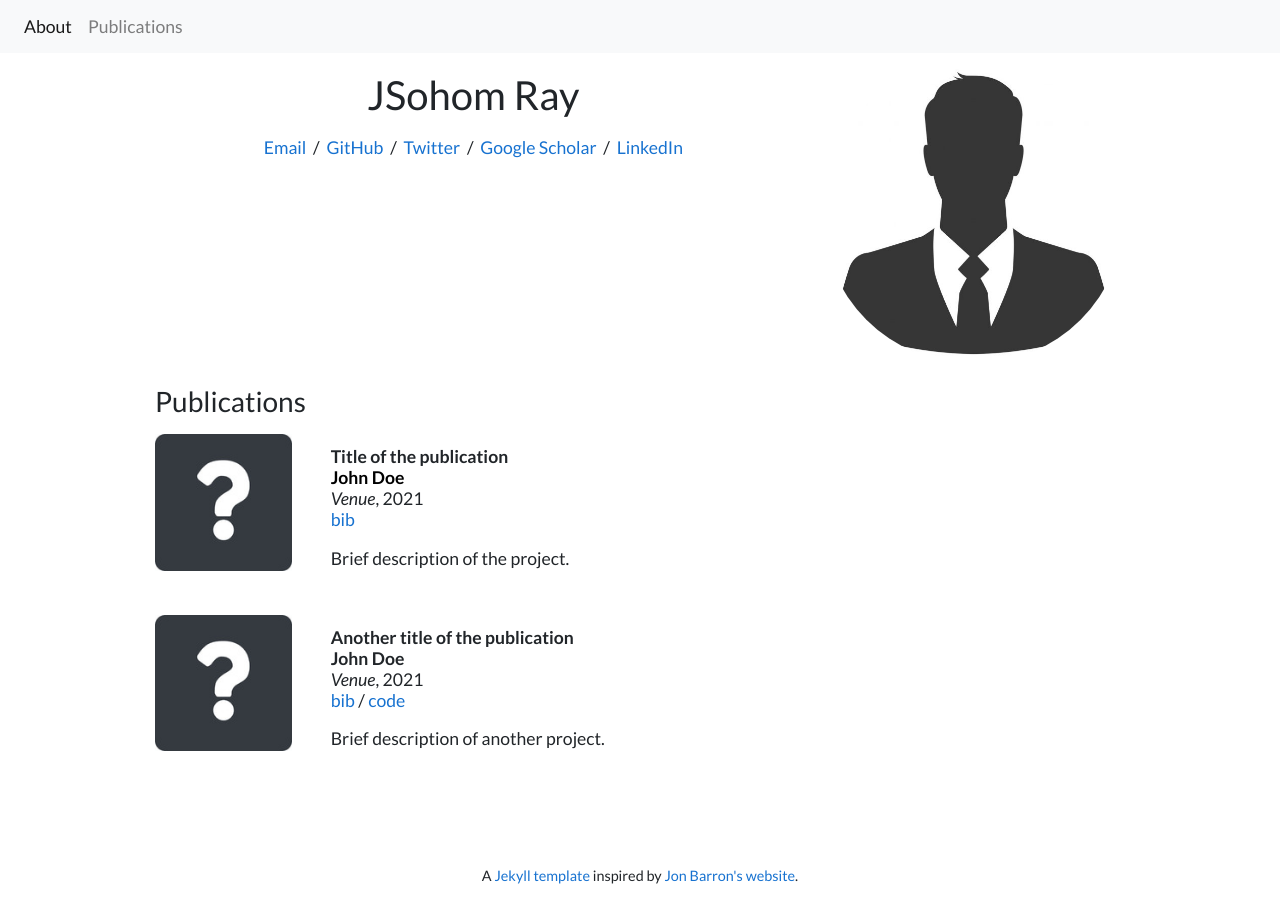
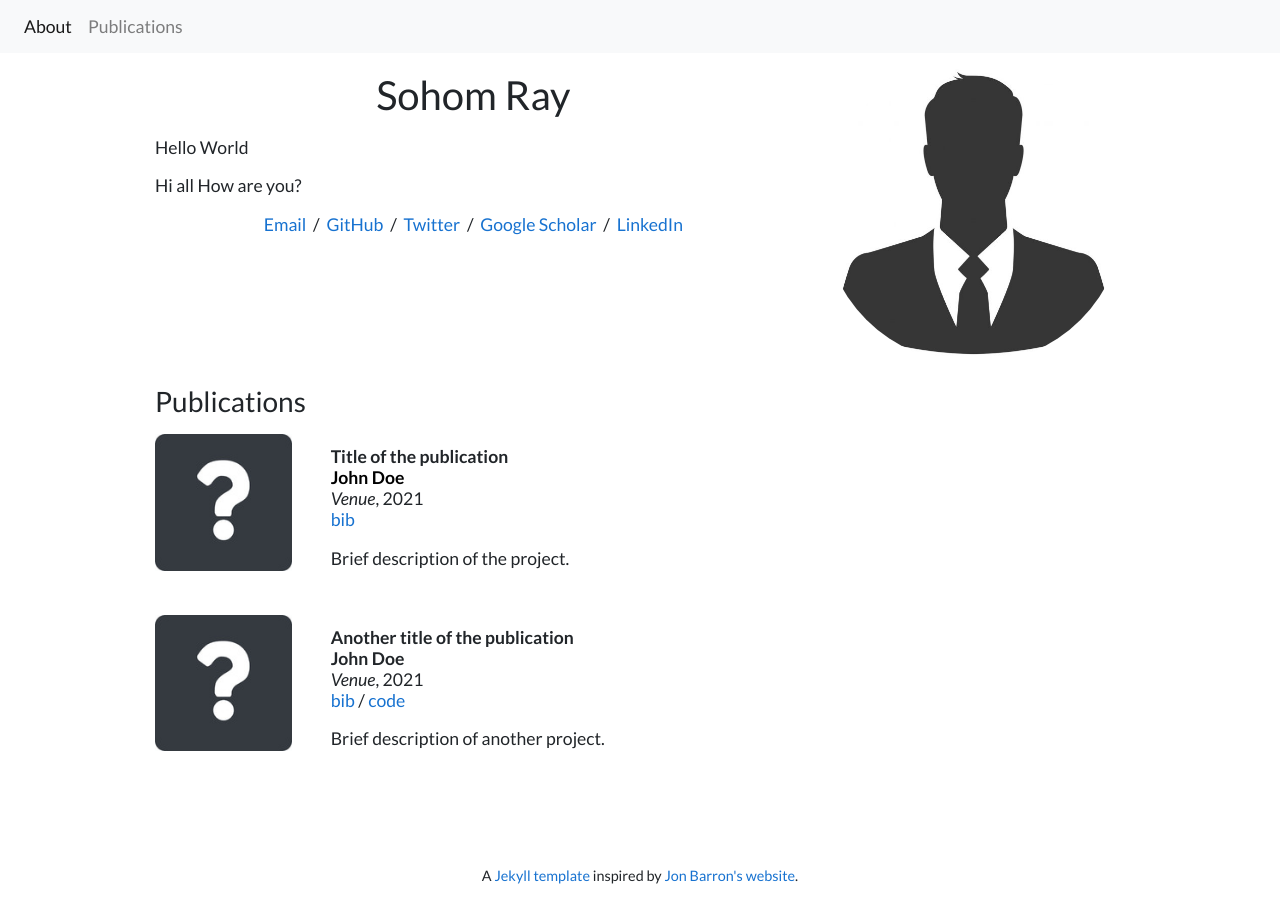
Before and after one commit to RaySohom/q, a Jekyll site: the page built from index.html, in a window 1280 px wide. Built offline with Jekyll 4.4.1, drawn with Linux system fonts in a browser that asks for light colours.

Commit message:
Update index.html

```diff
--- a/index.html
+++ b/index.html
@@ -4,10 +4,10 @@ layout: default
 
 <div class="row flex-column-reverse flex-md-row py-2">
     <div class="col-md-8" id="bio">
-        <h1>JSohom Ray</h1>
-        <p>
-        </p>
-        <p>
+        <h1>Sohom Ray</h1>
+        <p> Hello World
+        </p> Hi all
+        How are you?
         </p>
         <p>
         </p>
```
